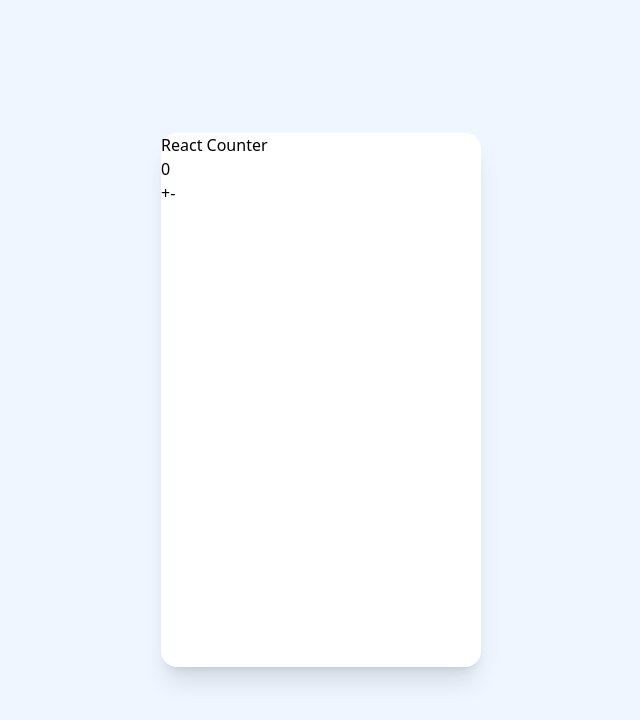
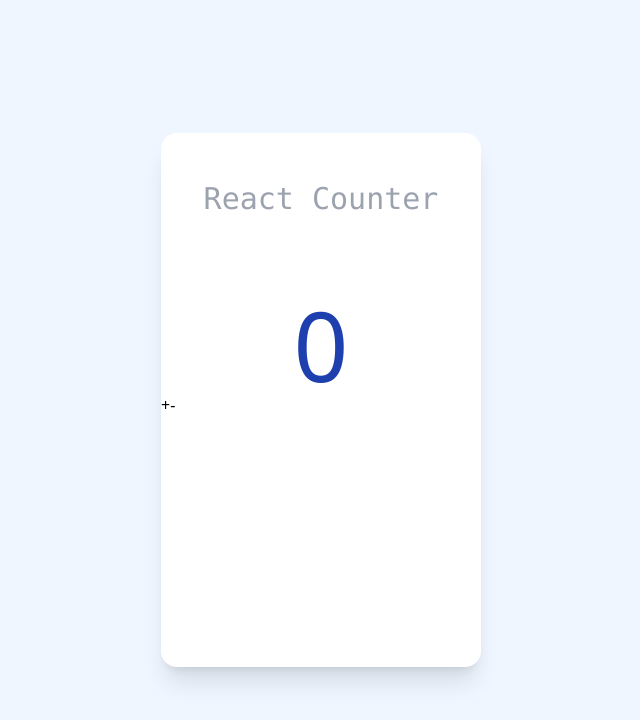
Before and after one commit to yama-chiiii/Hands-On-Counter, a Next.js app: page / in a window 1280 px wide. Shown: the top 720 px of the page, without its empty margins (319-959 px from the left). Built offline with nearby package versions, Linux system fonts and the light colour scheme.

Commit message:
文字の大きさと色と位置

```diff
--- a/src/pages/index.tsx
+++ b/src/pages/index.tsx
@@ -5,8 +5,8 @@
     return (
         <div className="flex justify-center items-center w-full h-screen bg-blue-50">
             <div className="bg-white h-4/6 w-80 rounded-2xl shadow-xl">
-                <div>React Counter</div>
-                <div>{count}</div>
+                <div className="flex justify-center font-mono mt-12 text-3xl text-gray-400">React Counter</div>
+                <div className="flex justify-center mt-20 text-8xl text-blue-800">{count}</div>
 
                 <button onClick={() => setCount((prev) => prev + 1)}>+</button>
 
```
